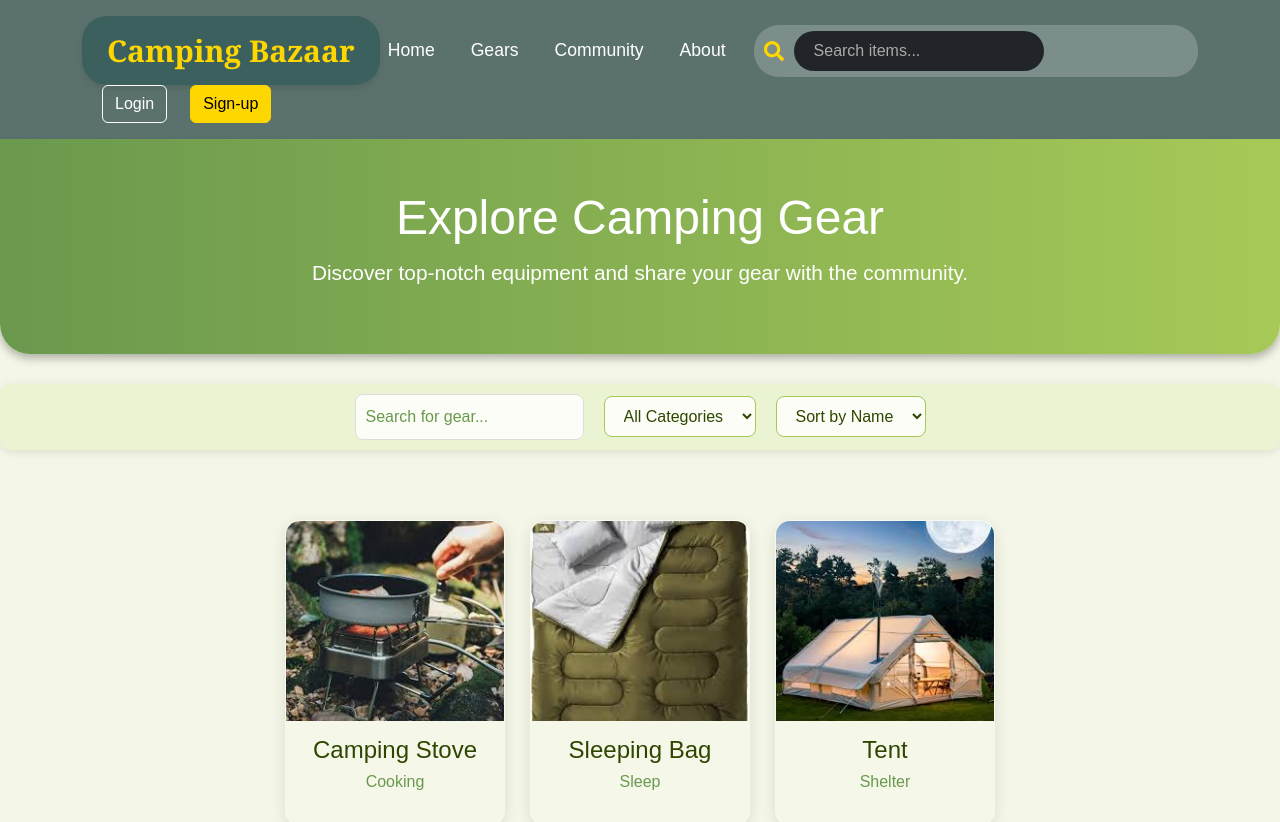
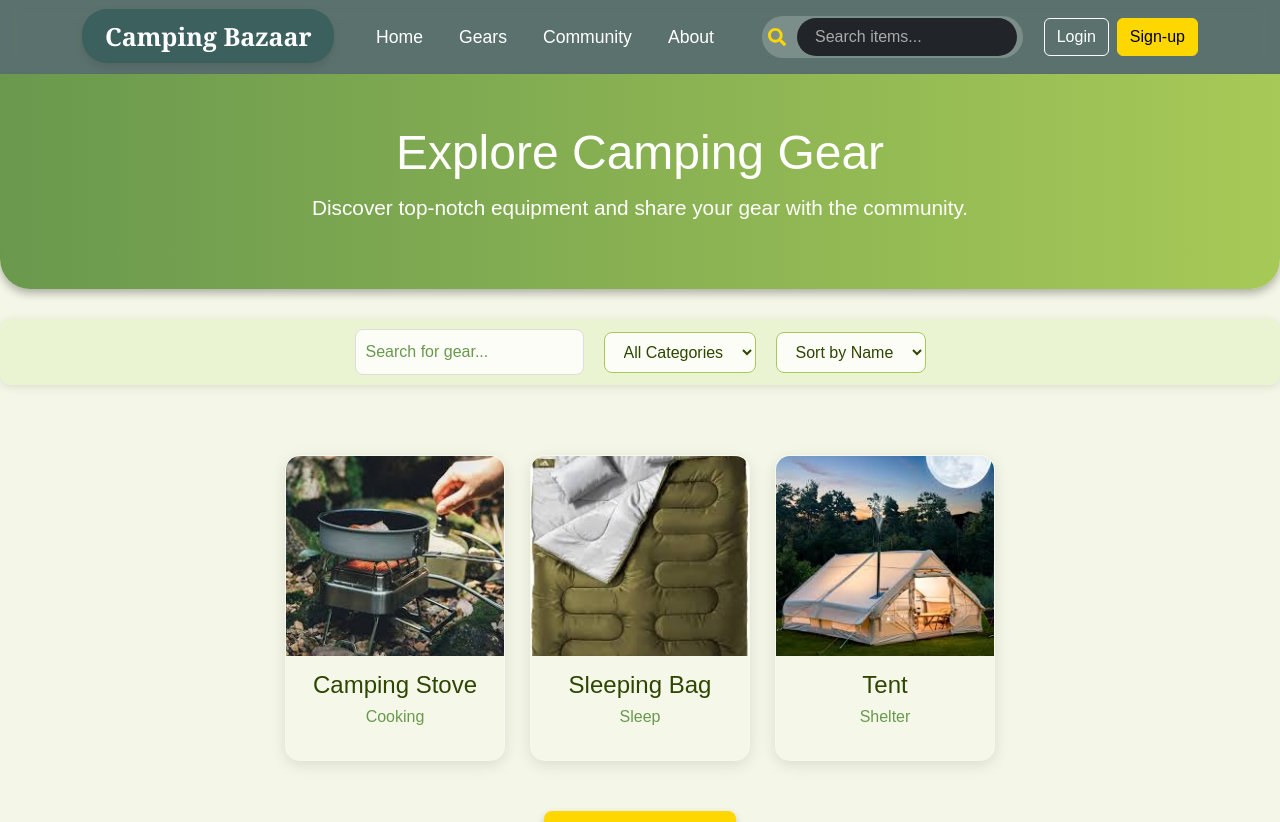
Before and after one commit to Aniisss/CampingBazzar--WEB-, a React (Create React App) app: page /gears in a window 1280 px wide. Shown: the top 822 px of the page. Built offline with nearby package versions, Linux system fonts and the light colour scheme.

Commit message:
Your commit message

```diff
--- a/src/components/GearPage/GearPage.css
+++ b/src/components/GearPage/GearPage.css
@@ -177,8 +177,8 @@ body {
   background: #fff;
   border-radius: 15px;
   padding: 30px 20px;
-  width: 90%;
-  max-width: 600px;
+  width: 25%;
+  max-width: 500px;
   text-align: center;
   position: relative;
   box-shadow: 0 8px 30px rgba(0, 0, 0, 0.3);
@@ -186,7 +186,7 @@ body {
 
 .gear-modal-close {
   position: absolute;
-  top: 15px;
+  top: 5px;
   right: 20px;
   font-size: 1.5rem;
   color: #6a994e;
@@ -199,8 +199,6 @@ body {
 }
 
 .gear-modal-image {
-  width: 100%;
-  height: 300px;
   object-fit: cover;
   border-radius: 10px;
   margin-bottom: 15px;
@@ -354,6 +352,7 @@ body {
   padding: 15px;
   text-align: center;
   transition: transform 0.3s ease, box-shadow 0.3s ease;
+  width: 300px;
 }
 
 .community-article:hover {
@@ -385,3 +384,10 @@ body {
   color: #2e4600; /* Forest green */
   font-weight: bold;
 }
+.community-offers img {
+  width: 100%; /* Ensure the image scales to fit its container */
+  max-width: 200px; /* Set a maximum width for standard sizing */
+  height: 200px; /* Set a fixed height */
+  object-fit: cover; /* Prevent stretching and crop if necessary */
+  border-radius: 8px; /* Optional: Rounded corners */
+}
--- a/src/components/header/header.css
+++ b/src/components/header/header.css
@@ -46,9 +46,9 @@
     text-decoration: none;
     font-weight: bolder;
     font-family: 'Georgia', 'Times New Roman', Times, serif;
-    font-size: 30px;
+    font-size: 25px;
     background-color: rgba(47, 88, 88, 0.7);  /* Semi-transparent teal for logo background */
-    padding: 12px 25px;
+    padding: 10px 23px;
     border-radius: 25px;
     box-shadow: 0 4px 8px rgba(0, 0, 0, 0.1);  /* Soft shadow for depth */
 }
@@ -58,9 +58,9 @@
     display: flex;
     align-items: center;
     background-color: rgba(255, 255, 255, 0.2);  /* Soft light transparency */
-    padding: 6px 10px;
+    padding: 2px 6px;
     border-radius: 25px;
-    margin-left: 20px;
+    margin-left: 15px;
     transition: background-color 0.3s ease;
 }
 
@@ -78,8 +78,8 @@
     color: #fff;  /* White text */
     border: none;
     border-radius: 20px;
-    padding: 8px 20px;
-    width: 250px;
+    padding: 7px 18px;
+    width: 220px;
 }
 
 .form-control-dark::placeholder {
--- a/src/components/header/header.js
+++ b/src/components/header/header.js
@@ -1,17 +1,22 @@
 import { FaSearch } from "react-icons/fa";
 import { Link } from "react-router-dom";
-import '../header/header.css';
+import "../header/header.css";
 
 function Header({ onCommunityClick }) {
   return (
     <header className="p-3 text-bg-dark header">
       <div className="container">
-        <div className="d-flex flex-wrap align-items-center justify-content-between">
-          <a href="/" className="logo">
+        <div className="row align-items-center">
+          {/* Logo Section */}
+          <div className="col-3">
+            <a href="/" className="logo text-white">
               Camping Bazaar
             </a>
+          </div>
 
-          <ul className="nav col-12 col-lg-auto mb-2 justify-content-center mb-md-0">
+          {/* Navigation Section */}
+          <div className="col-4">
+            <ul className="nav justify-content-center mb-0">
               <li>
                 <Link to="/" className="nav-link px-2 text-white">
                   Home
@@ -23,12 +28,12 @@ function Header({ onCommunityClick }) {
                 </Link>
               </li>
               <li>
-              <button
-                onClick={onCommunityClick}
-                className="nav-link px-2 text-white btn btn-link"
+                <Link
+                  to="/community-forum"
+                  className="nav-link px-2 text-white"
                 >
                   Community
-              </button>
+                </Link>
               </li>
               <li>
                 <Link to="/about" className="nav-link px-2 text-white">
@@ -36,9 +41,12 @@ function Header({ onCommunityClick }) {
                 </Link>
               </li>
             </ul>
+          </div>
 
-          <div className="search-bar">
-            <FaSearch className="search-icon" size="20px" />
+          {/* Search Bar Section */}
+          <div className="col-3">
+            <div className="search-bar d-flex align-items-center">
+              <FaSearch className="search-icon me-2" size="18px" />
               <input
                 type="search"
                 className="form-control form-control-dark text-bg-dark"
@@ -46,15 +54,23 @@ function Header({ onCommunityClick }) {
                 aria-label="Search"
               />
             </div>
+          </div>
 
-          <div className="auth-buttons text-end">
+          {/* Authentication Buttons */}
+          <div className="col-2 text-end">
             <button type="button" className="btn btn-outline-light me-2">
-            <Link to="/login" style={{ textDecoration: "none", color: "inherit" }}>
+              <Link
+                to="/login"
+                style={{ textDecoration: "none", color: "inherit" }}
+              >
                 Login
               </Link>
             </button>
             <button type="button" className="btn btn-warning">
-            <Link to="/sign-up" style={{ textDecoration: "none", color: "inherit" }}>
+              <Link
+                to="/sign-up"
+                style={{ textDecoration: "none", color: "inherit" }}
+              >
                 Sign-up
               </Link>
             </button>
--- a/src/index.css
+++ b/src/index.css
@@ -1,4 +1,5 @@
 body {
+  height: 100vh;
   margin: 0;
   font-family: -apple-system, BlinkMacSystemFont, 'Segoe UI', 'Roboto', 'Oxygen',
     'Ubuntu', 'Cantarell', 'Fira Sans', 'Droid Sans', 'Helvetica Neue',
```
Lines whose indentation alone changed are shown as unchanged.
